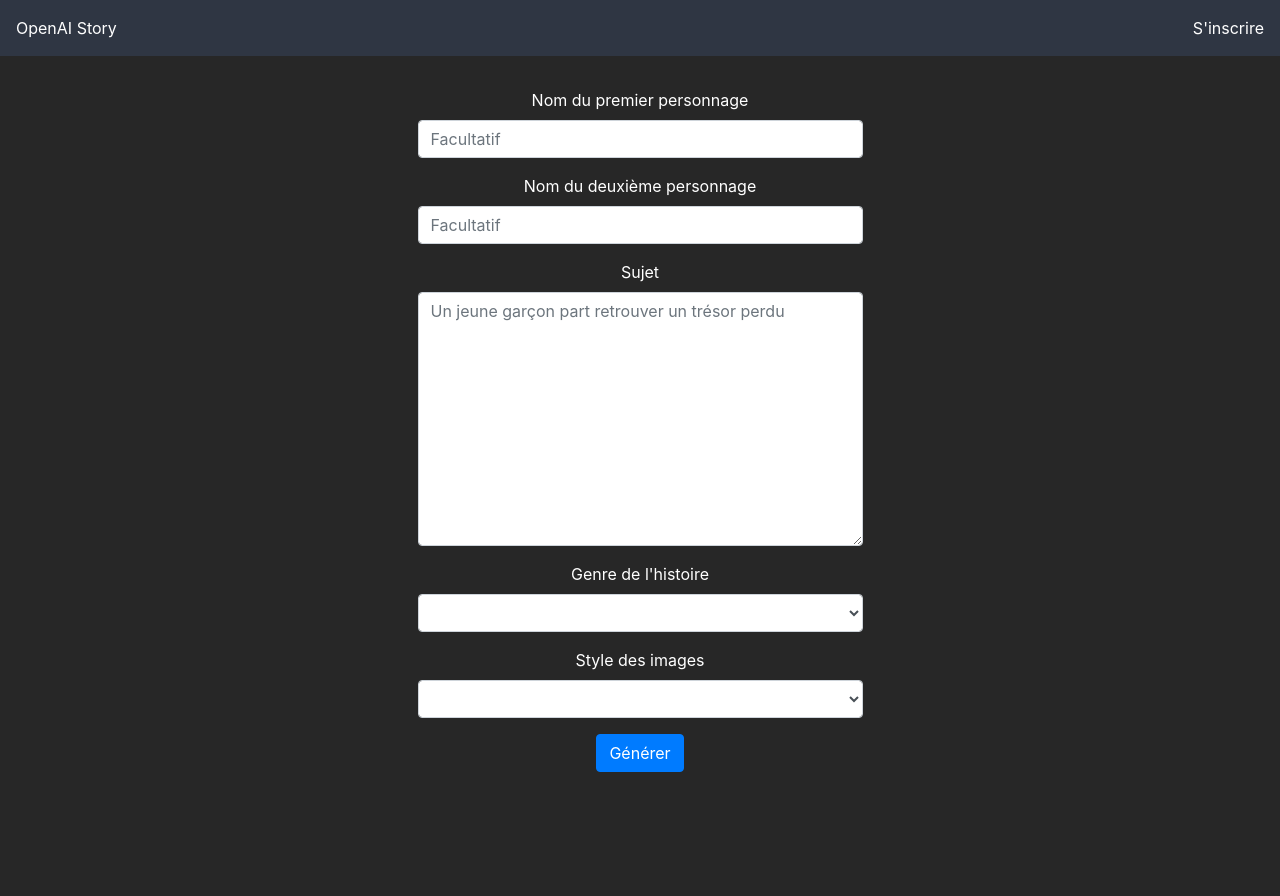
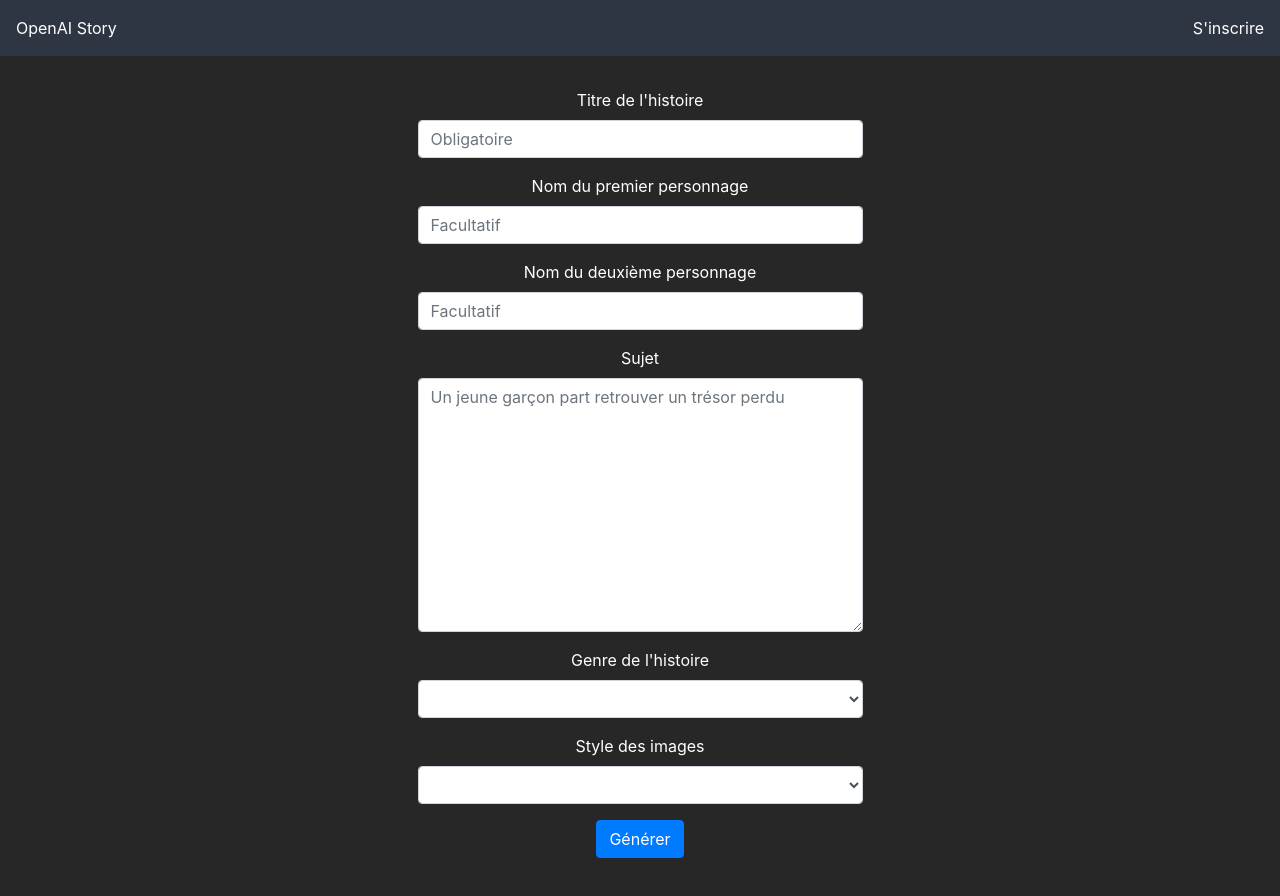
Before and after one commit to StephBaccam/Generate-Story-OpenAI, a React (Create React App) app: page / in a window 1280 px wide. Shown: the top 896 px of the page. Before the commit the page ends 854 px from the top, so only its background shows below. Built offline with nearby package versions, Linux system fonts and the light colour scheme.

Commit message:
ajout titre histoire

```diff
--- a/src/components/form.js
+++ b/src/components/form.js
@@ -1,12 +1,14 @@
 import React, { useState } from "react";
 
-function Form (props) {
+function Form(props) {
+    const [titre, setTitre] = useState("");
     const [nomPerso1, setNomPerso1] = useState("");
     const [nomPerso2, setNomPerso2] = useState("");
     const [prompt, setPrompt] = useState("");
     const [genre, setGenre] = useState("");
     const [style, setStyle] = useState("");
 
+    const [titreError, setTitreError] = useState("");
     const [persoError, setPersoError] = useState("");
     const [promptError, setPromptError] = useState("");
 
@@ -16,52 +18,56 @@ function Form (props) {
         let formIsValid = true;
 
         // Vérification des données du formulaire
-    if(prompt === "")
-    {
+        if (titre === "") {
+            formIsValid = false;
+            setTitreError("Veuillez écrire le titre de votre histoire");
+        }
+
+        if (prompt === "") {
             formIsValid = false;
             setPromptError("Sujet vide");
-    }else{
+        } else {
             setPromptError("");
         }
 
-    {prompt.split(" ").map(mot => {
-        if(mot.toLowerCase() == "sex" || mot.toLowerCase() == "penis"){
+        prompt.split(" ").map(mot => {
+            if (mot.toLowerCase() == "sex" || mot.toLowerCase() == "penis") {
                 formIsValid = false;
                 setPromptError("Sujet innaproprié");
             }
-    })}
-    if(formIsValid){
-        setPromptError("");
+        })
+
+        if (nomPerso1 === "" && nomPerso2 !== "") {
+            formIsValid = false;
+            setPersoError("Il faut d'abord avoir un premier personnage");
         }
 
-    if(nomPerso1 === "" && nomPerso2 !== ""){
-        formIsValid = false;
-        setPersoError("Il faut d'abord avoir un premier personnage");
-    }else{
+        if (formIsValid) {
+            setPromptError("");
+            setTitreError("");
             setPersoError("");
         }
         // Fin vérification
 
         let promptFormat = "";
 
-    if(formIsValid)
-    {
+        if (formIsValid) {
             promptFormat += prompt;
 
-        if(nomPerso1 !== ""){
-            promptFormat+= ", le premier personnage s'appel " + nomPerso1;
+            if (nomPerso1 !== "") {
+                promptFormat += ", le premier personnage s'appel " + nomPerso1;
             }
             // else{ à tester
             //     promptFormat+= ", choisit un nom pour le permier personnage";
             // }
-        if(nomPerso2 !== ""){
-            promptFormat+= ", le deuxième personnage s'appel " + nomPerso2;
+            if (nomPerso2 !== "") {
+                promptFormat += ", le deuxième personnage s'appel " + nomPerso2;
             }
-        if(genre !== ""){
-            promptFormat+= ", genre " + genre;
+            if (genre !== "") {
+                promptFormat += ", genre " + genre;
             }
-        if(style !== ""){
-            promptFormat+= ", style " + style;
+            if (style !== "") {
+                promptFormat += ", style " + style;
             }
             props.handleCallBack(promptFormat);
         }
@@ -76,6 +82,20 @@ function Form (props) {
             <div className="row d-flex justify-content-center">
                 <div className="col-md-5">
                     <form id="loginform" onSubmit={handleSubmit}>
+                        <div className="form-group">
+                            <label>Titre de l'histoire</label>
+                            <input
+                                type="text"
+                                className="form-control"
+                                id="titre"
+                                name="titre"
+                                placeholder="Obligatoire"
+                                onChange={(event) => setTitre(event.target.value)}
+                            />
+                        </div>
+                        <small id="prompterror" className="text-danger form-text">
+                            {titreError}
+                        </small>
                         <div className="form-group">
                             <label>Nom du premier personnage</label>
                             <input
```
Lines whose indentation alone changed are shown as unchanged.
